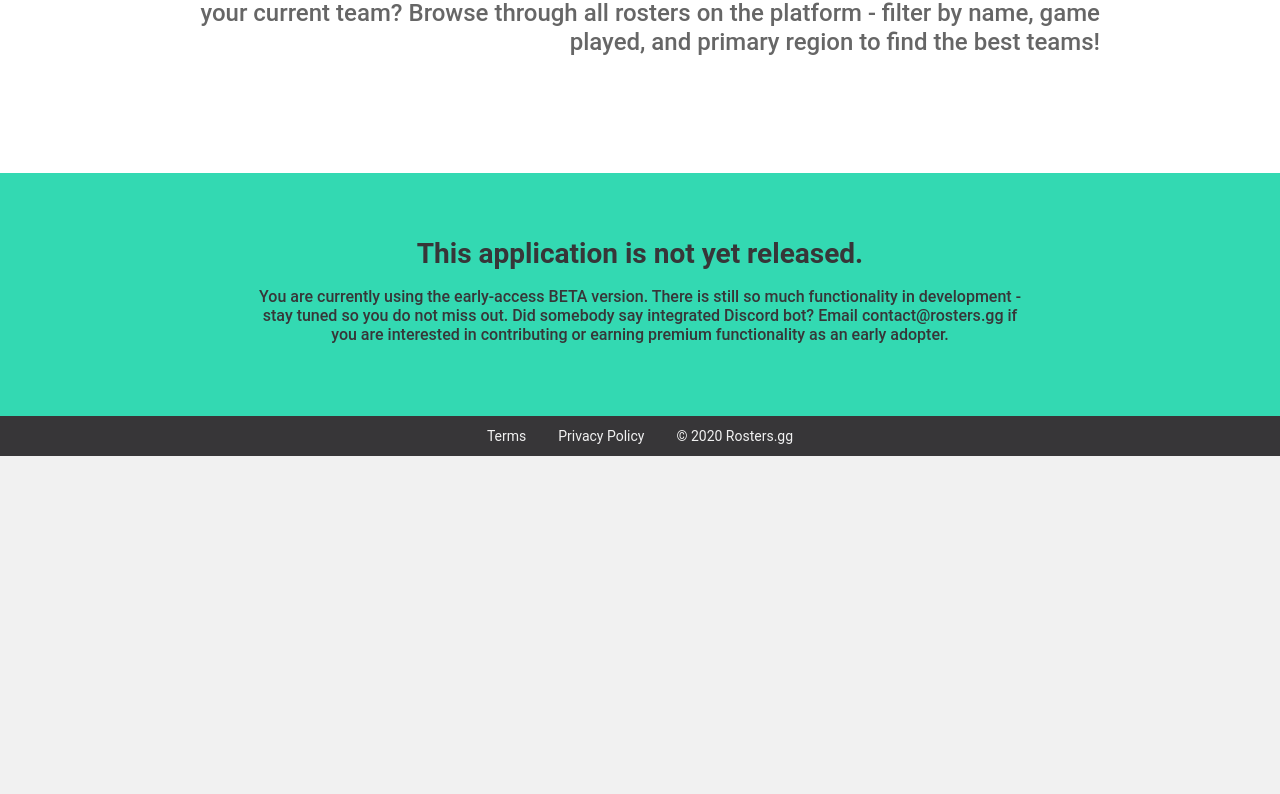
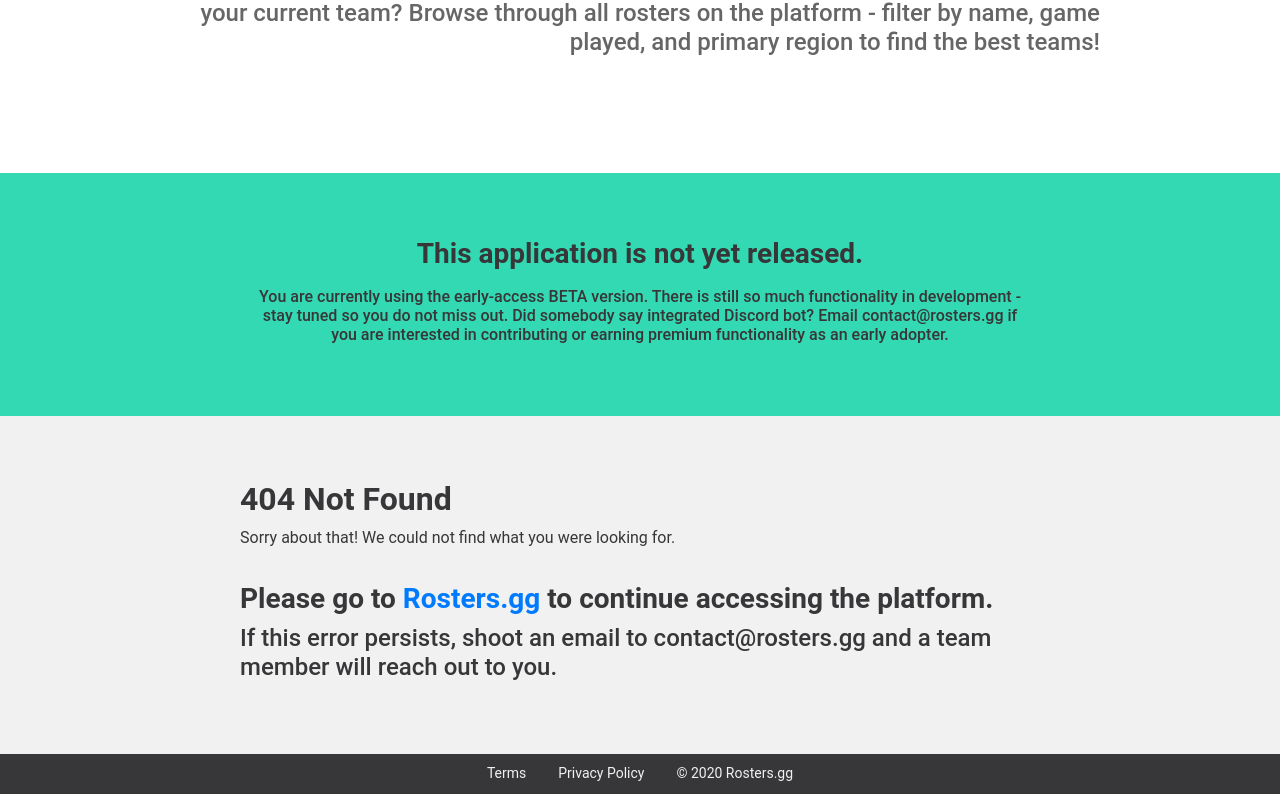
Before and after one commit to Yuanionrings/RostersGG-1, a React (Create React App) app in the folder client/: page / in a window 1280 px wide. Shown: the part 1339-2133 px from the top of the page. Before the commit the page ends 1795 px from the top, so only its background shows below. Built offline with nearby package versions, Linux system fonts and the light colour scheme.

Commit message:
Style changes and 404 not found page

```diff
--- a/client/src/App.js
+++ b/client/src/App.js
@@ -20,6 +20,7 @@ import Login from './components/general/Login';
 import ConfirmEmail from './components/general/ConfirmEmail';
 import PrivacyPolicy from './components/general/PrivacyPolicy';
 import TermsAndConditions from './components/general/TermsAndConditions';
+import NotFound from './components/general/NotFound';
 
 // Landing Page Imports
 import Landing from './components/layout/Landing';
@@ -72,6 +73,7 @@ const App = () => {
             <Route exact path='/register' component={Register} />
             <Route exact path='/login' component={Login} />
             <Route exact path='/confirm/:id' component={ConfirmEmail} />
+            <Route path='*' component={NotFound} />
 
             <Switch>
               <PrivateRoute exact path='/dashboard' component={Dashboard} />
--- a/client/src/components/auth/dashboard/DashSidebarStyles.css
+++ b/client/src/components/auth/dashboard/DashSidebarStyles.css
@@ -6,6 +6,7 @@
     z-index: 1006;
     min-width: 64px;
     background: #ffffff;
+    border-right: 1px solid #dedfe2 !important;
     -webkit-transition: min-width 0.2s;
     -moz-transition: min-width 0.2s;
     -o-transition: min-width 0.2s;
@@ -211,13 +212,13 @@
   .sidenav---sidenav-nav---3tvij > .sidenav---sidenav-navitem---uwIJ-:hover > .sidenav---navitem---9uL5T .sidenav---navtext---1AE_f,
   .sidenav---sidenav-nav---3tvij > .sidenav---sidenav-navitem---uwIJ-.sidenav---highlighted---oUx9u > .sidenav---navitem---9uL5T .sidenav---navicon---3gCRo,
   .sidenav---sidenav-nav---3tvij > .sidenav---sidenav-navitem---uwIJ-.sidenav---highlighted---oUx9u > .sidenav---navitem---9uL5T .sidenav---navtext---1AE_f {
-    color: #fff;
+    color: #000;
   }
   .sidenav---sidenav-nav---3tvij > .sidenav---sidenav-navitem---uwIJ-:hover > .sidenav---navitem---9uL5T .sidenav---navicon---3gCRo > *,
   .sidenav---sidenav-nav---3tvij > .sidenav---sidenav-navitem---uwIJ-:hover > .sidenav---navitem---9uL5T .sidenav---navtext---1AE_f > *,
   .sidenav---sidenav-nav---3tvij > .sidenav---sidenav-navitem---uwIJ-.sidenav---highlighted---oUx9u > .sidenav---navitem---9uL5T .sidenav---navicon---3gCRo > *,
   .sidenav---sidenav-nav---3tvij > .sidenav---sidenav-navitem---uwIJ-.sidenav---highlighted---oUx9u > .sidenav---navitem---9uL5T .sidenav---navtext---1AE_f > * {
-    color: #fff;
+    color: #000;
   }
   .sidenav---sidenav-nav---3tvij > .sidenav---sidenav-navitem---uwIJ- > .sidenav---navitem---9uL5T {
     position: relative;
--- /dev/null
+++ b/client/src/components/general/NotFound.js
@@ -0,0 +1,15 @@
+import React, { Component } from 'react';
+
+export default class NotFound extends Component {
+    render() {
+        return(
+            <div className='text-page-container'>
+                <h2>404 Not Found</h2>
+                <p>Sorry about that! We could not find what you were looking for.</p>
+
+                <h3>Please go to <a href='https://www.rosters.gg'>Rosters.gg</a> to continue accessing the platform.</h3>
+                <h4>If this error persists, shoot an email to contact@rosters.gg and a team member will reach out to you.</h4>
+            </div>
+        );
+    }
+}
```
